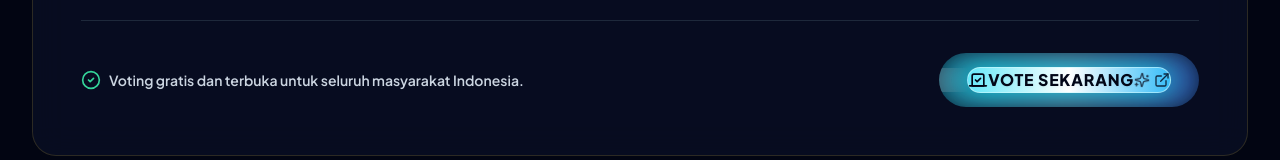
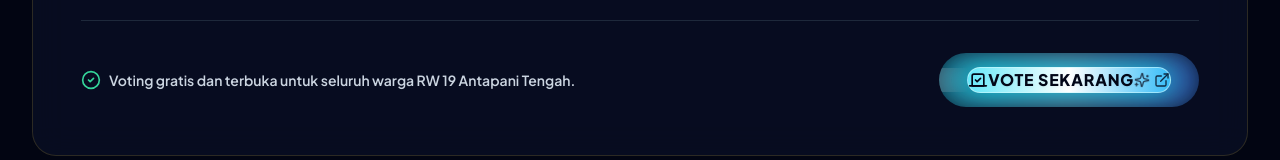
Before and after one commit to meppani/19_Idol_Anteng, a Next.js app: page / in a window 1280 px wide. Shown: the part 2791-2951 px from the top of the page. Built offline with nearby package versions, Linux system fonts and the light colour scheme.

Commit message:
Ganti kata indonesia menjadi RW 19

```diff
--- a/src/components/Footer.tsx
+++ b/src/components/Footer.tsx
@@ -49,7 +49,7 @@ export const Footer: React.FC = () => {
           <div className="mt-10 pt-8 border-t border-slate-800 flex flex-col sm:flex-row items-center justify-between gap-4">
             <div className="flex items-center gap-2 text-sm text-slate-300 font-semibold">
               <CheckCircle2 className="w-5 h-5 text-emerald-400" />
-              <span>Voting gratis dan terbuka untuk seluruh masyarakat Indonesia.</span>
+              <span>Voting gratis dan terbuka untuk seluruh warga RW 19 Antapani Tengah.</span>
             </div>
             <VoteButton size="md" label="VOTE SEKARANG" />
           </div>
```
